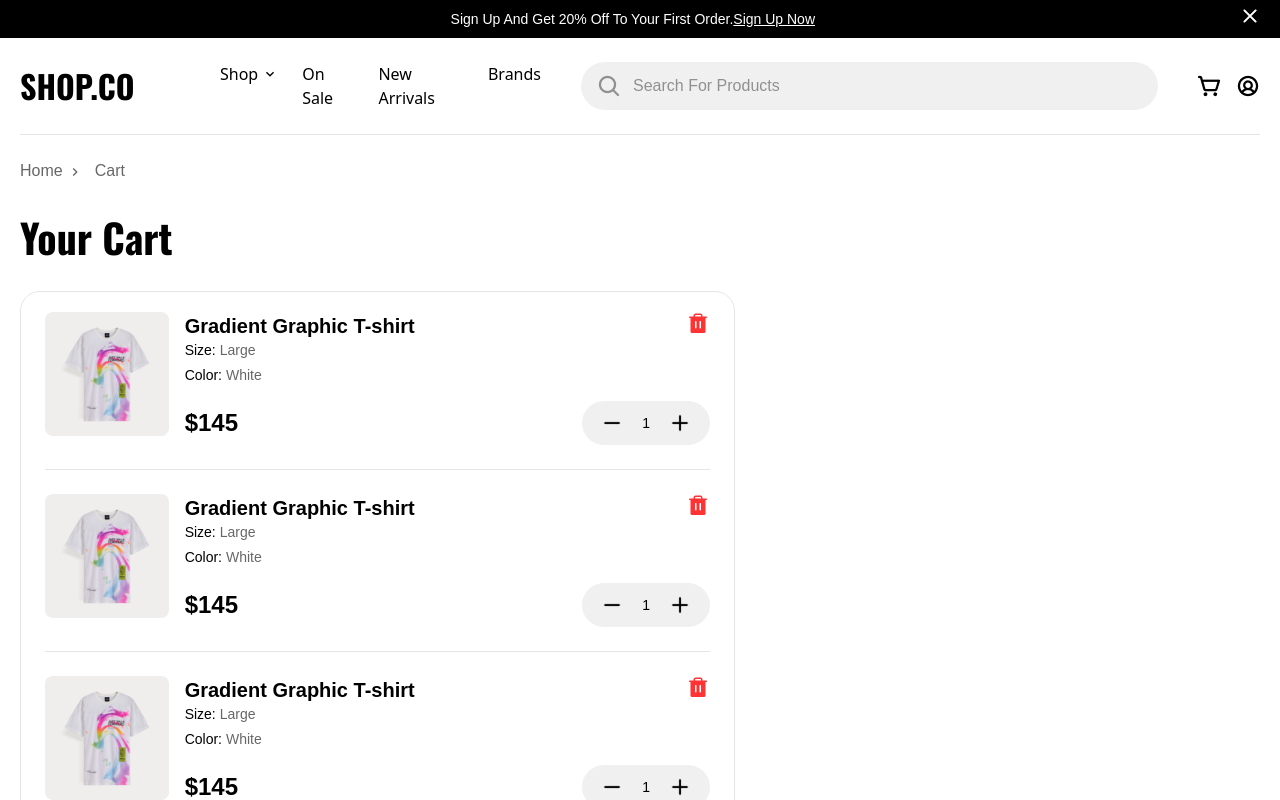
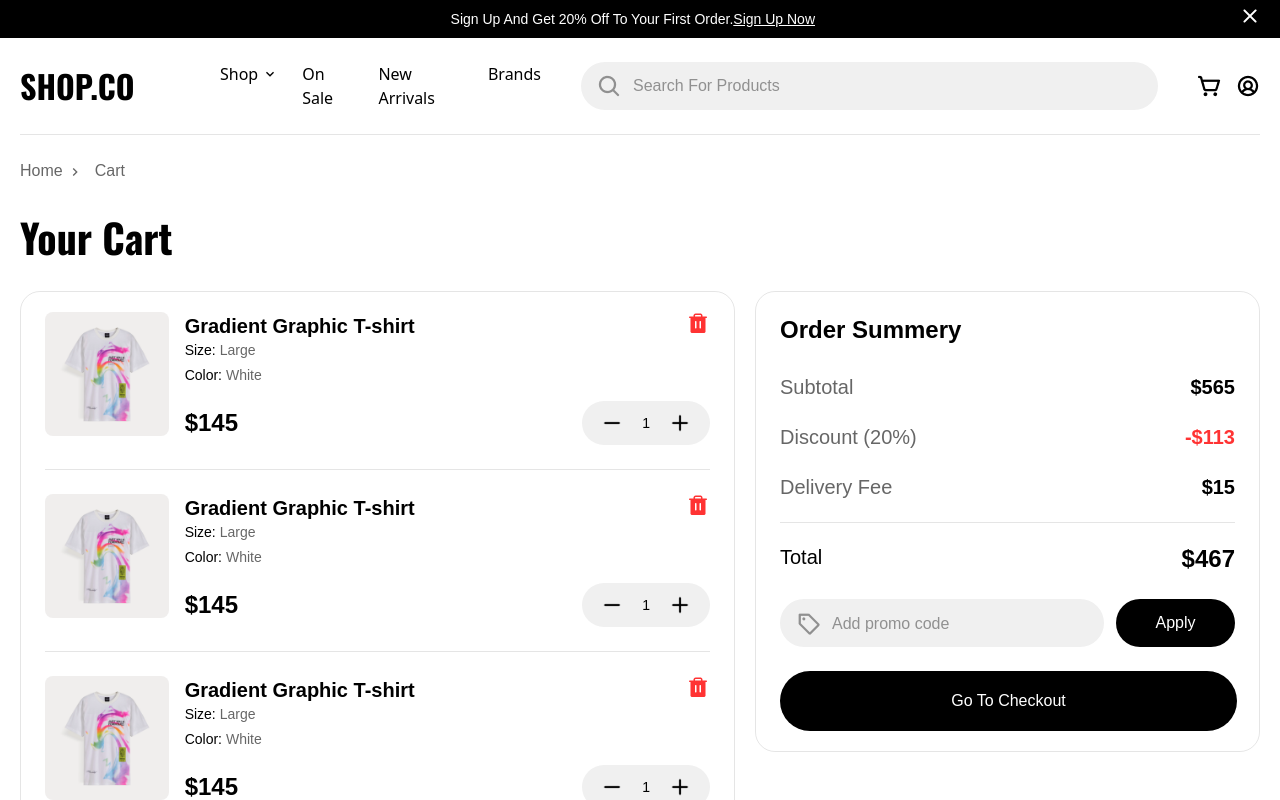
Before and after one commit to raiyan1999j/shopCo-clientSide, a React (Vite) app: page /shop in a window 1280 px wide. Both pictures are taken after a click on the element 1210 px from the left and 86 px from the top of the page. Shown: the top 800 px of the page. Built offline with nearby package versions, Linux system fonts and the light colour scheme; a web font is replaced by a local one.

Commit message:
cart sidebarRight

```diff
--- a/src/ClientPages/Cart/SidebarRight.jsx
+++ b/src/ClientPages/Cart/SidebarRight.jsx
@@ -1,8 +1,66 @@
+import Token from "../../../public/token.png";
 
 export default function SidebarRight(){
     return(
         <>
+            <div className="w-[505px] float-left border border-[#0000001a] rounded-[20px] py-5 px-6 ml-5">
+                <div className="w-full after:table after:content-'' after:h-[1px] after:w-full after:bg-[#0000001a] after:my-5">
+                    <h2 className="capitalize font-bold text-2xl font-fontShare leading-normal mb-6">
+                        order summery
+                    </h2>
+                    <div className="flex flex-row justify-between  text-xl font-fontShare leading-normal mb-5">
+                        <h2 className="text-[#00000099] font-normal">
+                            Subtotal
+                        </h2>
+                        <h2 className="text-black font-bold">
+                            $565
+                        </h2>
+                    </div>
 
+                    <div className="flex flex-row justify-between  text-xl font-fontShare leading-normal mb-5">
+                        <h2 className="text-[#00000099] font-normal capitalize">
+                            discount (20%)
+                        </h2>
+                        <h2 className="text-[#F33] font-bold">
+                            -$113
+                        </h2>
+                    </div>
+
+                    <div className="flex flex-row justify-between  text-xl font-fontShare leading-normal">
+                        <h2 className="text-[#00000099] font-normal capitalize">delivery fee</h2>
+                        <h2 className="text-black font-bold">$15</h2>
+                    </div>
+                </div>
+
+                <div className="flex flex-row justify-between font-fontShare leading-normal text-black">
+                    <h2 className="font-normal text-xl capitalize">
+                        total
+                    </h2>
+                    <h2 className="font-bold text-2xl">
+                        $467
+                    </h2>
+                </div>
+
+                <div className="flex flex-row mt-6">
+                    <div className="w-[326px] h-[48px] rounded-[62px] bg-[#F0F0F0] relative mr-3">
+                        <input type="text" className="absolute h-full w-[274px] left-[52px] top-0 bg-transparent placeholder:text-[#00000066] placeholder:font-fontShare placeholder:text-base placeholder:font-normal placeholder:leading-normal" placeholder="Add promo code" />
+                        <span className="h-6 w-6 absolute top-3 left-4">
+                            <img src={Token} alt="token" className="h-full w-full object-contain" />
+                        </span>
+                    </div>
+                    <div>
+                        <button className="h-[48px] w-[119px] flex justify-center items-center bg-black rounded-[62px] capitalize text-white text-base font-medium font-fontShare">
+                            apply
+                        </button>
+                    </div>
+                </div>
+
+                <div className="mt-6">
+                    <button className="h-[60px] w-[457px] bg-black flex justify-center items-center capitalize text-base font-medium font-fontShare leading-normal text-white rounded-[62px]">
+                        go to checkout
+                    </button>
+                </div>
+            </div>
         </>
     )
 }
```
Also changed, not shown: public/token.png (added).
